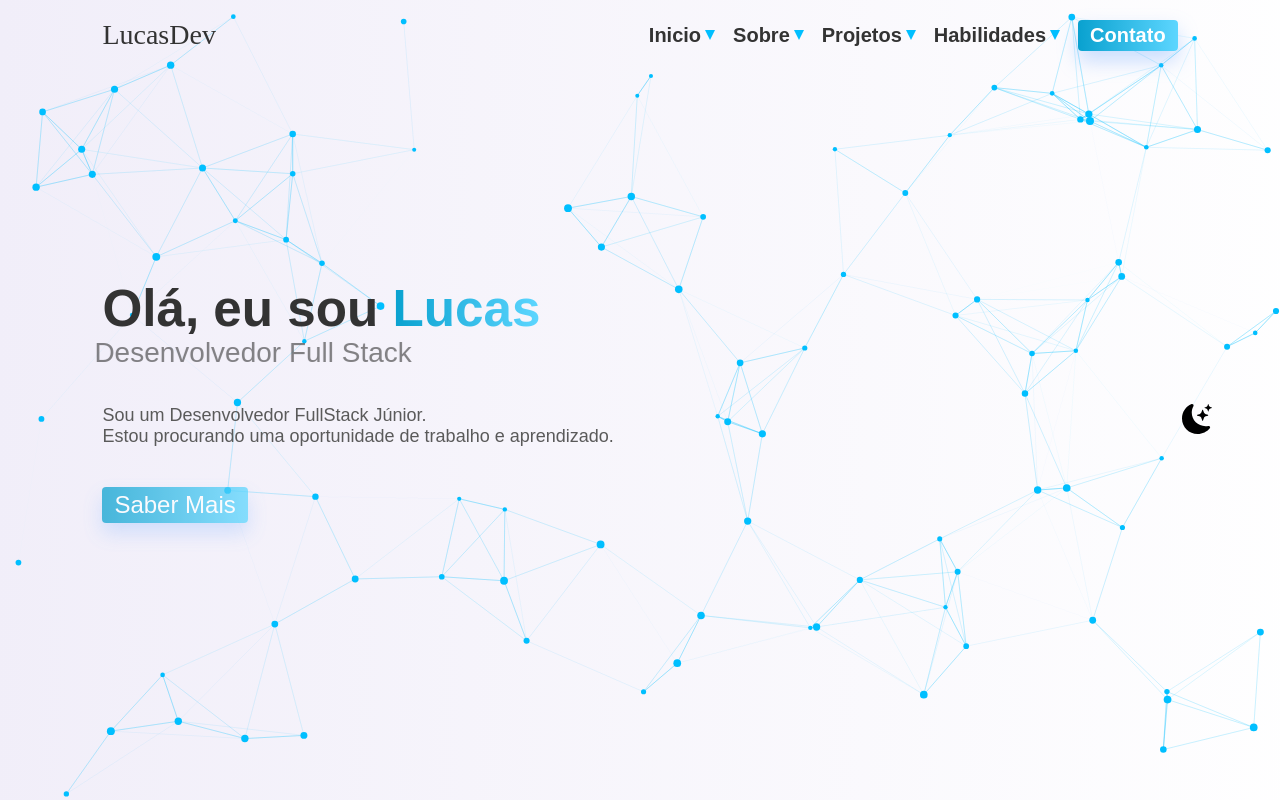
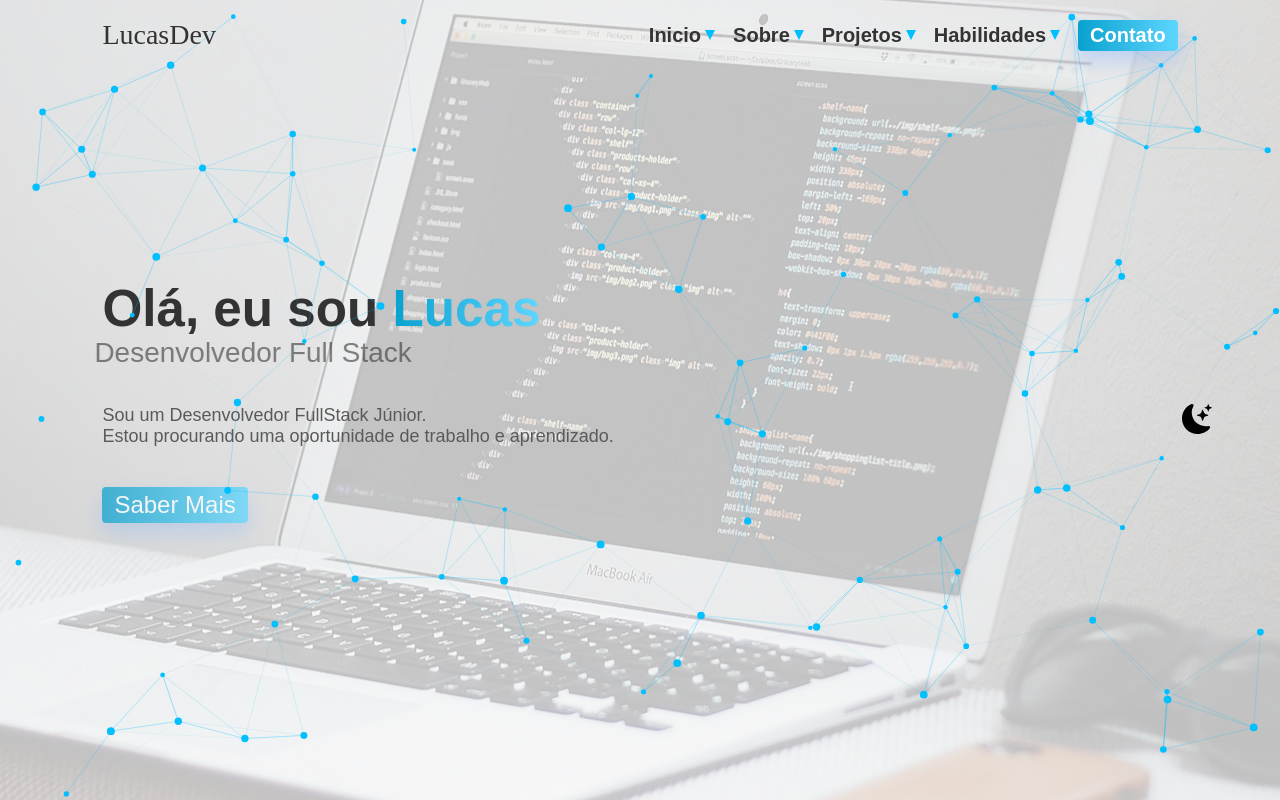
Before and after one commit to lucasns06/portfolio, a React (Create React App) app: page /#/ in a window 1280 px wide. Shown: the top 800 px of the page. Built offline with nearby package versions, Linux system fonts and the light colour scheme.

Commit message:
♻️Logica da mudança do tema no lugar certo :p

```diff
--- a/src/App.css
+++ b/src/App.css
@@ -113,3 +113,14 @@ a {
 .textAnim2 {
   transform: translateY(40px);
 }
+.imgTheme {
+  width: 38px;
+  position: fixed;
+  cursor: pointer;
+  top: 50%;
+  right: 5%;
+  padding: 4px;
+  border-radius: 8px;
+  transition: background 200ms ease;
+  z-index: 10;
+}
--- a/src/App.js
+++ b/src/App.js
@@ -1,38 +1,72 @@
-import './App.css';
-import Header from './components/header/header';
-import Home from './components/home/home';
-import Sobre from './components/sobre/sobre';
-import Habilidades from './components/habilidades/habilidades';
-import Projetos from './components/projetos/projetos';
-import Contatos from './components/contato/contatos';
-import Footer from './components/footer/footer';
-import Obrigado from './components/obrigado/obrigado';
-import {  Routes, Route } from "react-router-dom";
+import "./App.css";
+import Header from "./components/header/header";
+import Home from "./components/home/home";
+import Sobre from "./components/sobre/sobre";
+import Habilidades from "./components/habilidades/habilidades";
+import Projetos from "./components/projetos/projetos";
+import Contatos from "./components/contato/contatos";
+import Footer from "./components/footer/footer";
+import Obrigado from "./components/obrigado/obrigado";
+import darkLogo from './img/dark.svg';
+import lightLogo from './img/light.svg';
+import { Routes, Route } from "react-router-dom";
 import { useLocation } from "react-router-dom";
-import React, { useEffect } from 'react';
+import React, { useEffect, useState, useRef } from "react";
 export default function App() {
+  const savedTheme = localStorage.getItem("isDarkTheme") === "true";
+
+  const [themeImgSrc, setThemeImgSrc] = useState(savedTheme ? lightLogo : darkLogo);
+  const [isDarkTheme, setIsDarkTheme] = useState(savedTheme);
+
+  const imgTheme = useRef(null);
+
+  const toggleTheme = () => {
+    setIsDarkTheme((prevState) => !prevState);
+  };
+    useEffect(() => {
+        if (imgTheme.current) {
+            imgTheme.current.classList.add('themeEntry');
+            const timer = setTimeout(() => {
+                imgTheme.current.classList.remove('themeEntry');
+            }, 1000);
+            return () => clearTimeout(timer);
+        }
+    }, []);
+
+
+    useEffect(() => {
+        localStorage.setItem("isDarkTheme", isDarkTheme);
+        const body = document.body;
+        if (isDarkTheme) {
+            body.classList.add('dark-theme');
+            setThemeImgSrc(lightLogo);
+        } else {
+            body.classList.remove('dark-theme');
+            setThemeImgSrc(darkLogo);
+        }
+    }, [isDarkTheme]);
 
   const location = useLocation();
 
   useEffect(() => {
-
     if (location.state && location.state.scrollTo) {
       const element = document.getElementById(location.state.scrollTo);
       if (element) {
-        element.scrollIntoView({ behavior: 'smooth' });
+        element.scrollIntoView({ behavior: "smooth" });
       }
     }
   }, [location]);
 
   const body = document.body;
   function theme() {
-    body.classList.toggle('dark-theme')
+    body.classList.toggle("dark-theme");
   }
 
   return (
-
-      <Routes>
-        <Route path="/" element={
+    <Routes>
+      <Route
+        path="/"
+        element={
           <div className="App">
             <Header />
             <Home />
@@ -41,9 +75,17 @@ export default function App() {
             <Habilidades />
             <Contatos />
             <Footer />
-          </div>}>
-        </Route>
-        <Route path="obrigado" element={<Obrigado />} />
-      </Routes>
+            <img
+              ref={imgTheme}
+              src={themeImgSrc}
+              className="imgTheme"
+              alt={isDarkTheme ? "Tema Claro" : "Tema Escuro"}
+              onClick={toggleTheme}
+            />
+          </div>
+        }
+      ></Route>
+      <Route path="obrigado" element={<Obrigado />} />
+    </Routes>
   );
 }
--- a/src/components/header/header.css
+++ b/src/components/header/header.css
@@ -104,16 +104,7 @@ nav a:hover {
     transition: transform 250ms ease;
 }
 
-.imgTheme {
-    width: 38px;
-    position: fixed;
-    cursor: pointer;
-    top: 50%;
-    right: 5%;
-    padding: 4px;
-    border-radius: 8px;
-    transition: background 200ms ease;
-}
+
 
 @keyframes themeEntry {
     from {
--- a/src/components/header/header.js
+++ b/src/components/header/header.js
@@ -1,6 +1,4 @@
 import React, { useState, useEffect, useRef } from 'react';
-import darkLogo from '../../img/dark.svg';
-import lightLogo from '../../img/light.svg';
 import gsap from 'gsap';
 import { Link } from 'react-router-dom';
 
@@ -8,35 +6,17 @@ import './header.css';
 import '../../App.css';
 
 const Header = () => {
-    const savedTheme = localStorage.getItem("isDarkTheme") === "true";
-    const [isDarkTheme, setIsDarkTheme] = useState(savedTheme);
-    const [themeImgSrc, setThemeImgSrc] = useState(savedTheme ? lightLogo : darkLogo);
     const [isMenuVisible, setIsMenuVisible] = useState(false);
 
     const menuSvgRef = useRef(null);
     const subMenuRef = useRef(null);
-    const imgTheme = useRef(null);
 
     const closedPath = 'M4 6H20M4 12H20M4 18H20';
     const openPath = 'M6 6L18 18M6 18L18 6';
 
     const toggleMenu = () => {
         setIsMenuVisible((prevState) => !prevState);
-    };
-
-    const toggleTheme = () => {
-        setIsDarkTheme((prevState) => !prevState);
-    };
-
-    useEffect(() => {
-        if (imgTheme.current) {
-            imgTheme.current.classList.add('themeEntry');
-            const timer = setTimeout(() => {
-                imgTheme.current.classList.remove('themeEntry');
-            }, 1000);
-            return () => clearTimeout(timer);
-        }
-    }, []);
+      };
 
     useEffect(() => {
         if (subMenuRef.current) {
@@ -88,17 +68,6 @@ const Header = () => {
         }
     }, [isMenuVisible]);
 
-    useEffect(() => {
-        localStorage.setItem("isDarkTheme", isDarkTheme);
-        const body = document.body;
-        if (isDarkTheme) {
-            body.classList.add('dark-theme');
-            setThemeImgSrc(lightLogo);
-        } else {
-            body.classList.remove('dark-theme');
-            setThemeImgSrc(darkLogo);
-        }
-    }, [isDarkTheme]);
 
     useEffect(() => {
         const handleScroll = () => {
@@ -129,22 +98,17 @@ const Header = () => {
                 <Link to="/" state={{ scrollTo: 'habilidadesId' }} className='aHeader'>Habilidades</Link>
                 <Link to="/" state={{ scrollTo: 'contatosId' }} ><button className='projetosBtn contBtn sombra'>Contato</button></Link>
             </nav>
-            <img ref={imgTheme}
-                src={themeImgSrc}
-                className="imgTheme"
-                alt={isDarkTheme ? 'Tema Claro' : 'Tema Escuro'}
-                onClick={toggleTheme}
-            />
+
             <div className='headerMobile'>
                 <div className='headerMobile-top'>
                     <a href="/" className='logo-name logo-mobile'>LucasDev</a>
                     <div className='headerMobileIcons'>
-                        <img ref={imgTheme}
+                        {/* <img ref={imgTheme}
                             src={themeImgSrc}
                             className="imgTheme imgThemeMobile"
                             alt={isDarkTheme ? 'Tema Claro' : 'Tema Escuro'}
                             onClick={toggleTheme}
-                        />
+                        /> */}
                         <div className="menu" onClick={toggleMenu}>
                             <svg viewBox="4 4 16 16" fill="var(--cor-preta)" xmlns="http://www.w3.org/2000/svg" className='menuSvg'>
                                 <path ref={menuSvgRef} d={closedPath} stroke="var(--cor-preta)" strokeWidth="2" strokeLinecap="round" strokeLinejoin="round" />
--- a/src/components/home/home.css
+++ b/src/components/home/home.css
@@ -4,7 +4,37 @@
   flex-direction: column;
   justify-content: center;
   position: relative;
+  z-index: 1;
 }
+.backgroundBlack{
+  background: url(../../img/blackBack.jpg);
+  background-position: center 70%;
+}
+.backgroundWhite{
+  background: url(../../img/whiteBack.jpg);
+  background-position: center 70%;
+}
+.backgroundBlack::before{
+  content: '';
+  position: absolute;
+  width: 100%;
+  height: 100%;
+  top: 0;
+  left: 0;
+  background: rgba(0, 0, 0, 0.748);
+  z-index: -10;
+}
+.backgroundWhite::before{
+  content: '';
+  position: absolute;
+  width: 100%;
+  height: 100%;
+  top: 0;
+  left: 0;
+  background: rgba(255, 255, 255, 0.748);
+  z-index: -10;
+}
+
 .homeMain>p {
   margin-top: 20px;
   text-align: center;
@@ -13,7 +43,7 @@
 #tsparticles canvas {
   width: 50% !important;
   height: 100%;
-  z-index: -1;
+  z-index: 2;
   position: absolute;
   right: 0;
   top: 0;
--- a/src/components/home/home.js
+++ b/src/components/home/home.js
@@ -1,6 +1,5 @@
-import { useLayoutEffect, useRef } from "react";
+import { useEffect, useLayoutEffect, useRef, useState } from "react";
 import React from "react";
-import homeImage from '../../img/perfil.png';
 import { gsap } from 'gsap';
 import { ScrollTrigger } from 'gsap/ScrollTrigger'
 import { TextPlugin } from "gsap/TextPlugin";
@@ -10,8 +9,11 @@ import { ReactTyped } from "react-typed";
 import './home.css'
 import '../../App.css';
 const Home = () => {
+    const savedTheme = localStorage.getItem("isDarkTheme") === "true";
+    const [isDarkTheme, setIsDarkTheme] = useState(savedTheme);
+
     const saberBtn = useRef();
-    // const homeImg = useRef();
+
     useLayoutEffect(() => {
         const animTextHome = document.querySelector('.animTextHome')
         const textHome = document.querySelector('.textAnim2')
@@ -66,19 +68,10 @@ const Home = () => {
                 })
         }, 5500)
 
-        // const homeImage = homeImg.current;
-        // homeImage.style.opacity = 0;
-        // setTimeout(() => {
-        //     gsap.to(homeImage,
-        //         {
-        //             opacity: 1,
-        //             duration: 2,
-        //         })
-        // }, 6000)
     }, []);
 
     return (
-        <div className="homeMain" id="homeId">
+        <div className={`homeMain ${isDarkTheme ? "backgroundBlack" : "backgroundWhite"}`} id="homeId">
             <div className="home">
                 <div className="home-texto">
                     <h1 className="nomeHome textAnim2">Olá, eu sou <span className="span">Lucas</span> <br />
@@ -97,10 +90,8 @@ const Home = () => {
                     <p className="textWriting"></p>  <br /> <br />
                     <Link to="/" state={{ scrollTo: 'sobreId' }} ><button className='projetosBtn versiteBtn sombra' ref={saberBtn}>Saber Mais</button></Link>
                 </div>
-                {/* <img src={homeImage} className="homeImg sombra" alt="HomeImg" ref={homeImg} /> */}
             </div>
             <ParticlesComponent id="tsparticles" />
-            {/* <p>“A persistência é o caminho do êxito” <strong>--Charles Chaplin</strong></p> */}
         </div>
     );
 }
```
Also changed, not shown: src/img/blackBack.jpg (added), src/img/whiteBack.jpg (added).
